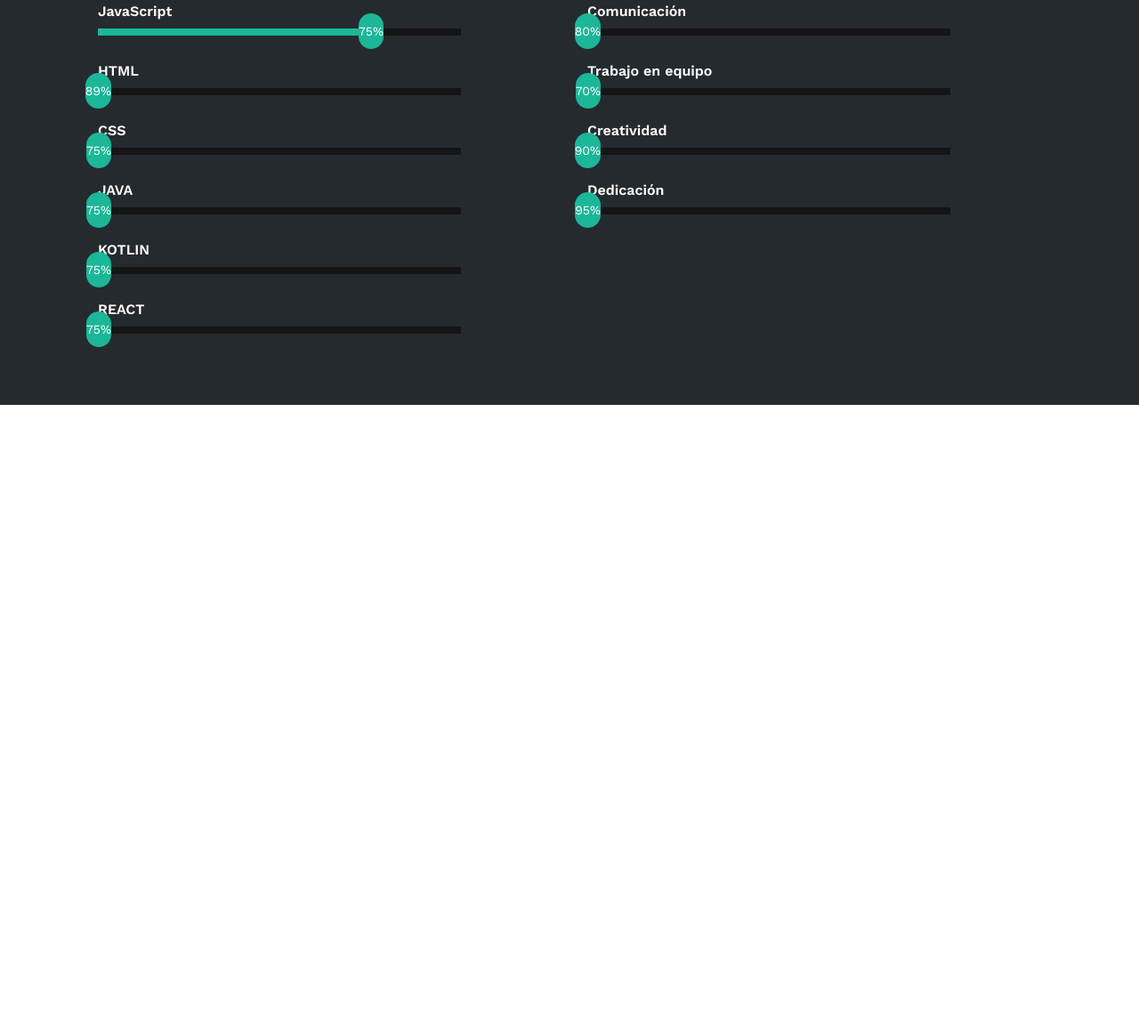
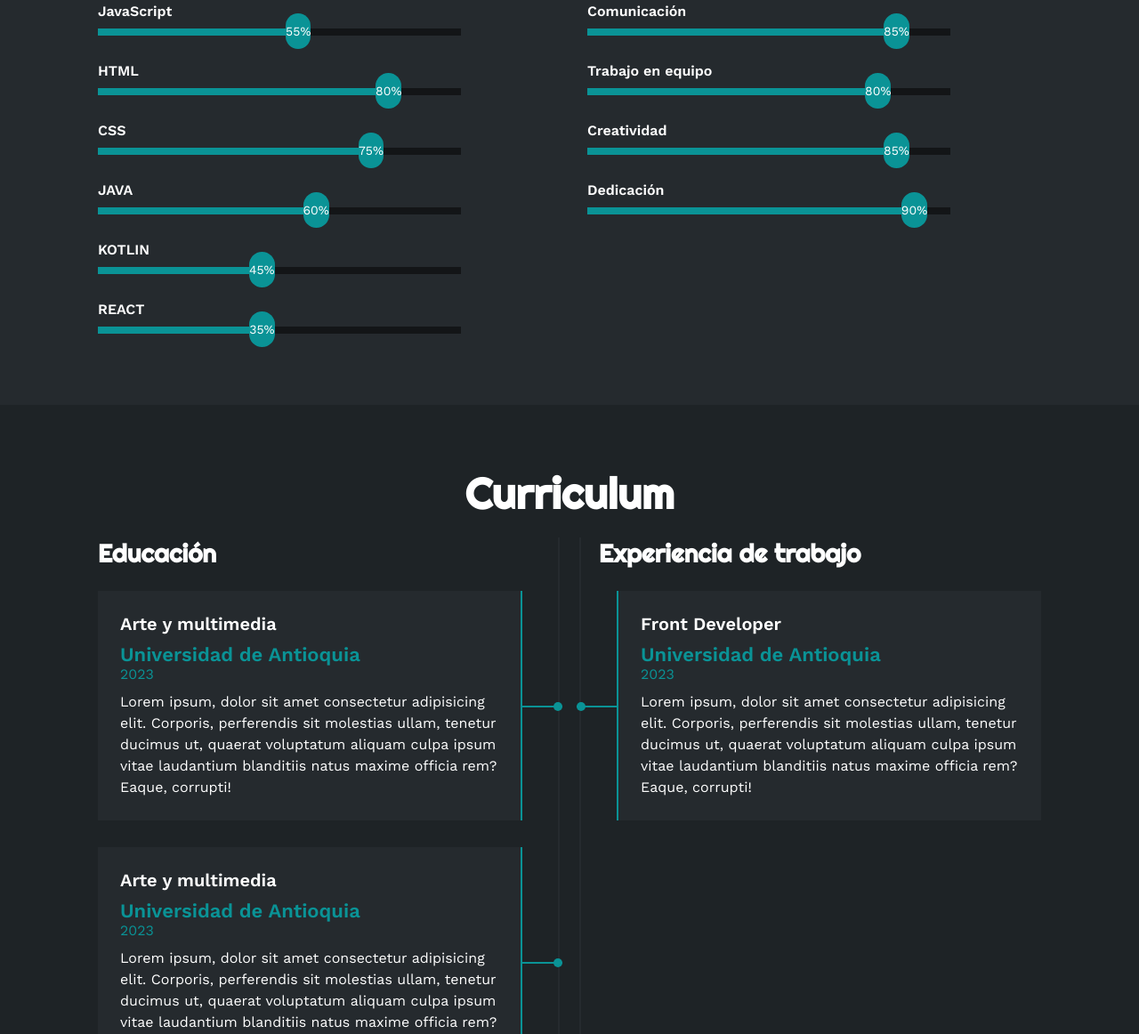
Before and after one commit to juangomez88/porta_Juan, a plain HTML site: page index.html in a window 1280 px wide. Shown: the part 1638-2800 px from the top of the page at 89% size. Before the commit the page ends 2093 px from the top, so only its background shows below. Drawn offline with nearby package versions, Linux system fonts and the light colour scheme.

Commit message:
Tercer commit
Se realiza la construcción de la sección de formación y experiencia laboral.

```diff
--- /dev/null
+++ b/css/curriculum.css
@@ -0,0 +1,121 @@
+.curriculum{
+    background-color: var(--color-background);
+    color: var(--color-letra);
+    padding: 50px 20px;
+}
+
+.curriculum .contenido-seccion{
+    max-width: 1100px;
+    margin: auto;
+}
+
+.curriculum h2{
+    font-size: 48px;
+    font-family: "Righteous";
+    text-align: center;
+    padding: 20px 0;
+}
+
+.curriculum .fila{
+    display: flex;
+    justify-content: space-between;
+}
+
+.curriculum .fila .col{
+    width: 49%;
+    padding: 0 20px;
+}
+
+.curriculum .fila .col h3{
+    font-size: 28px;
+    font-family: "Righteous";
+    margin-bottom: 25px;
+}
+
+.curriculum .fila .izquierda{
+    border-right: 2px solid var(--color-background2);
+}
+
+.curriculum .fila .derecha{
+    border-left: 2px solid var(--color-background2);
+}
+
+.curriculum .fila .item{
+    padding: 25px;
+    margin-bottom: 30px;
+    background-color: var(--color-background2);
+    position: relative;
+}
+
+.curriculum .fila .item h4{
+    font-size: 20px;
+    margin-bottom: 10px;
+}
+
+.curriculum .fila .item .casa{
+    color: var(--color-titulo);
+    font-size: 22px;
+    font-weight: bold;
+    display: block;
+}
+
+.curriculum .fila .item .fecha{
+    display: block;
+    color: var(--color-titulo);
+    margin-bottom: 10px;
+}
+
+.curriculum .fila .item p{
+    line-height: 24px;
+}
+
+.curriculum .fila .izq{
+    border-right: 2px solid var(--color-titulo);
+    margin-right: 20px;
+}
+
+.curriculum .fila .der{
+    border-left: 2px solid var(--color-titulo);
+    margin-left: 20px;
+}
+
+.curriculum .fila .item .conectori{
+    height: 2px;
+    background-color: var(--color-titulo);
+    width: 47px;
+    position: absolute;
+    top: 50%;
+    right: -47px;
+    z-index: 5;
+}
+
+.curriculum .fila .item .conectori .circuloi{
+    display: block;
+    height: 10px;
+    width: 10px;
+    border-radius: 50%;
+    background-color: var(--color-titulo);
+    float: right;
+    position: relative;
+    bottom: 4px;
+}
+.curriculum .fila .item .conectord{
+    height: 2px;
+    background-color: var(--color-titulo);
+    width: 47px;
+    position: absolute;
+    top: 50%;
+    left: -47px;
+    z-index: 5;
+}
+
+.curriculum .fila .item .conectord .circulod{
+    display: block;
+    height: 10px;
+    width: 10px;
+    border-radius: 50%;
+    background-color: var(--color-titulo);
+    float: left;
+    position: relative;
+    bottom: 4px;
+}
--- a/css/estilos.css
+++ b/css/estilos.css
@@ -16,6 +16,6 @@ html{
     --color-background: #1e2326;
     --color-background2: #252a2e;
     --color-background3: #131517;
-    --color-titulo: #1cb698;
+    --color-titulo: #0A9396;
     --color-letra: #fff;
 }
--- a/css/inicio.css
+++ b/css/inicio.css
@@ -1,5 +1,5 @@
 .inicio{
-    background: linear-gradient(to top, rgba(30, 35, 38, 0.8), rgba(30,35,38,1)), url('../img/fondo.jpg');
+    background: linear-gradient(to top, rgba(30, 35, 38, 0.8), rgba(30,35,38,1)), url('/img/fondo.jpg');
     background-size: cover;
     height: 100vh;
     color: var(--color-letra);
@@ -54,6 +54,10 @@
     transition: 0.3s;
 }
 
+.contenedor-img{
+    margin-left: 2.5rem;
+}
+
 .inicio .contenido-banner .redes a:hover{
     background-color: var(--color-titulo) ;
 }
--- a/css/skills.css
+++ b/css/skills.css
@@ -65,16 +65,93 @@
     font-size: 14px;
 }
 
+/* se agregaran dinamicamente mediante javascript
+ */
 .skills .skill .javascript{
     width: 0%;
     animation: 2s javascript forwards;
 }
 @keyframes javascript{
     0%{width: 0%;}
+    100%{width: 55%;}
+}
+
+.skills .skill .html{
+    width: 0%;
+    animation: 2s html forwards;
+}
+@keyframes html{
+    0%{width: 0%;}
+    100%{width: 80%;}
+}
+
+.skills .skill .css{
+    width: 0%;
+    animation: 2s css forwards;
+}
+@keyframes css{
+    0%{width: 0%;}
     100%{width: 75%;}
 }
+.skills .skill .java{
+    width: 0%;
+    animation: 2s java forwards;
+}
+@keyframes java{
+    0%{width: 0%;}
+    100%{width: 60%;}
+}
 
-@keyframes javascript{
-    0%{width: 0%}
-    100%{width: 75%;}
+.skills .skill .kotlin{
+    width: 0%;
+    animation: 2s kotlin forwards;
 }
+@keyframes kotlin{
+    0%{width: 0%;}
+    100%{width: 45%;}
+}
+
+.skills .skill .react{
+    width: 0%;
+    animation: 2s react forwards;
+}
+@keyframes react{
+    0%{width: 0%;}
+    100%{width: 45%;}
+}
+
+.skills .skill .comunicacion{
+    width: 0%;
+    animation: 2s comunicacion forwards;
+}
+@keyframes comunicacion{
+    0%{width: 0%;}
+    100%{width: 85%;}
+}
+
+.skills .skill .equipo{
+    width: 0%;
+    animation: 2s equipo forwards;
+}
+@keyframes equipo{
+    0%{width: 0%;}
+    100%{width: 80%;}
+}
+
+.skills .skill .creatividad{
+    width: 0%;
+    animation: 2s creatividad forwards;
+}
+@keyframes creatividad{
+    0%{width: 0%;}
+    100%{width: 85%;}
+}
+
+.skills .skill .dedicacion{
+    width: 0%;
+    animation: 2s dedicacion forwards;
+}
+@keyframes dedicacion{
+    0%{width: 0%;}
+    100%{width: 90%;}
+}
--- a/index.html
+++ b/index.html
@@ -10,6 +10,7 @@
     <link rel="stylesheet" href="css/inicio.css">
     <link rel="stylesheet" href="css/sobremi.css">
     <link rel="stylesheet" href="css/skills.css">
+    <link rel="stylesheet" href="css/curriculum.css">
 </head>
 <body>
     <!-- Encabezado -->
@@ -127,7 +128,6 @@
     </section>
 
     <!-- Seccion Skills -->
-
     <section class="skills" id="skills">
         <div class="contenido-seccion">
             <h2>Skills</h2>
@@ -139,22 +139,22 @@
                         <span>JavaScript</span>
                         <div class="barra-skill">
                             <div class="progreso javascript">
-                                <span>75%</span>
+                                <span>55%</span>
                             </div>
                         </div>
                     </div>
                     <div class="skill">
                         <span>HTML</span>
                         <div class="barra-skill">
-                            <div class="progreso">
-                                <span>89%</span>
+                            <div class="progreso html">
+                                <span>80%</span>
                             </div>
                         </div>
                     </div>
                     <div class="skill">
                         <span>CSS</span>
                         <div class="barra-skill">
-                            <div class="progreso">
+                            <div class="progreso css">
                                 <span>75%</span>
                             </div>
                         </div>
@@ -162,24 +162,24 @@
                     <div class="skill">
                         <span>JAVA</span>
                         <div class="barra-skill">
-                            <div class="progreso">
-                                <span>75%</span>
+                            <div class="progreso java">
+                                <span>60%</span>
                             </div>
                         </div>
                     </div>
                     <div class="skill">
                         <span>KOTLIN</span>
                         <div class="barra-skill">
-                            <div class="progreso">
-                                <span>75%</span>
+                            <div class="progreso kotlin">
+                                <span>45%</span>
                             </div>
                         </div>
                     </div>
                     <div class="skill">
                         <span>REACT</span>
                         <div class="barra-skill">
-                            <div class="progreso">
-                                <span>75%</span>
+                            <div class="progreso react">
+                                <span>35%</span>
                             </div>
                         </div>
                     </div>
@@ -190,32 +190,32 @@
                     <div class="skill">
                         <span>Comunicación</span>
                         <div class="barra-skill">
-                            <div class="progreso">
-                                <span>80%</span>
+                            <div class="progreso comunicacion">
+                                <span>85%</span>
                             </div>
                         </div>
                     </div>
                     <div class="skill">
                         <span>Trabajo en equipo</span>
                         <div class="barra-skill">
-                            <div class="progreso">
-                                <span>70%</span>
+                            <div class="progreso equipo">
+                                <span>80%</span>
                             </div>
                         </div>
                     </div>
                     <div class="skill">
                         <span>Creatividad</span>
                         <div class="barra-skill">
-                            <div class="progreso">
-                                <span>90%</span>
+                            <div class="progreso creatividad">
+                                <span>85%</span>
                             </div>
                         </div>
                     </div>
                     <div class="skill">
                         <span>Dedicación</span>
                         <div class="barra-skill">
-                            <div class="progreso">
-                                <span>95%</span>
+                            <div class="progreso dedicacion">
+                                <span>90%</span>
                             </div>
                         </div>
                     </div>
@@ -223,7 +223,57 @@
             </div>
         </div>
     </section>
+    <!-- Seccion curriculum -->
+    <section class="curriculum" id="curriculum">
+        <div class="contenido-seccion">
+            <h2>Curriculum</h2>
+            <div class="fila">
+                <div class="col izquierda">
+                    <h3>Educación</h3>
+                    <div class="item izq">
+                        <h4>Arte y multimedia</h4>
+                        <span class="casa">Universidad de Antioquia</span>
+                        <span class="fecha">2023</span>
+                        <p>Lorem ipsum, dolor sit amet consectetur adipisicing elit. Corporis, perferendis sit molestias ullam, tenetur ducimus ut, quaerat voluptatum aliquam culpa ipsum vitae laudantium blanditiis natus maxime officia rem? Eaque, corrupti!</p>
+                        <div class="conectori">
+                            <div class="circuloi"></div>
+                        </div>
+                    </div>
+                    <div class="item izq">
+                        <h4>Arte y multimedia</h4>
+                        <span class="casa">Universidad de Antioquia</span>
+                        <span class="fecha">2023</span>
+                        <p>Lorem ipsum, dolor sit amet consectetur adipisicing elit. Corporis, perferendis sit molestias ullam, tenetur ducimus ut, quaerat voluptatum aliquam culpa ipsum vitae laudantium blanditiis natus maxime officia rem? Eaque, corrupti!</p>
+                        <div class="conectori">
+                            <div class="circuloi"></div>
+                        </div>
+                    </div>
+                    <div class="item izq">
+                        <h4>Arte y multimedia</h4>
+                        <span class="casa">Universidad de Antioquia</span>
+                        <span class="fecha">2023</span>
+                        <p>Lorem ipsum, dolor sit amet consectetur adipisicing elit. Corporis, perferendis sit molestias ullam, tenetur ducimus ut, quaerat voluptatum aliquam culpa ipsum vitae laudantium blanditiis natus maxime officia rem? Eaque, corrupti!</p>
+                        <div class="conectori">
+                            <div class="circuloi"></div>
+                        </div>
+                    </div>
+                </div>
 
+                <div class="col derecha">
+                    <h3>Experiencia de trabajo</h3>
+                    <div class="item der">
+                        <h4>Front Developer</h4>
+                        <span class="casa">Universidad de Antioquia</span>
+                        <span class="fecha">2023</span>
+                        <p>Lorem ipsum, dolor sit amet consectetur adipisicing elit. Corporis, perferendis sit molestias ullam, tenetur ducimus ut, quaerat voluptatum aliquam culpa ipsum vitae laudantium blanditiis natus maxime officia rem? Eaque, corrupti!</p>
+                        <div class="conectord">
+                            <div class="circulod"></div>
+                        </div>
+                    </div>
 
+                </div>
+            </div>
+        </div>
+    </section>
 </body>
 </html>
```
